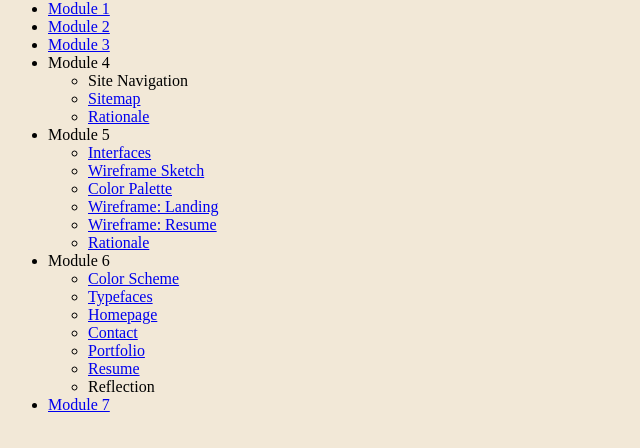
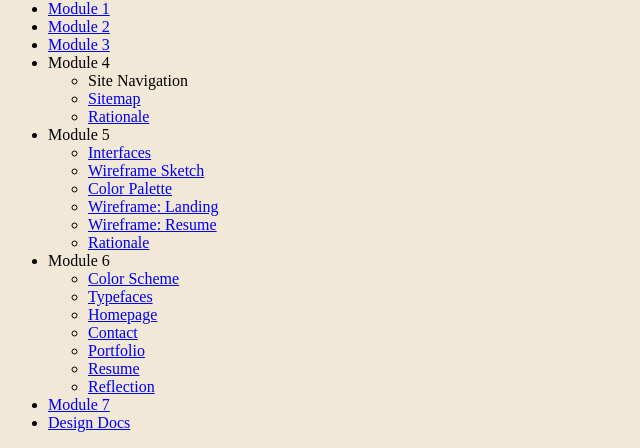
Before and after one commit to KatheryL/cat, a plain HTML site: page index.html in a window 1280 px wide. Shown: the part 382-830 px from the top of the page, without its empty margins (0-640 px from the left). Drawn offline with Linux system fonts and the light colour scheme.

Commit message:
design doc

```diff
--- a/index.html
+++ b/index.html
@@ -36,10 +36,11 @@
 			<li><a href="contact.psd"> Contact </a></li>
 			<li><a href="portfolio.psd"> Portfolio </a></li>
 			<li><a href="resume.psd"> Resume </a></li>
-			<li>Reflection</li>
+			<li><a href="module6reflection.pdf"> Reflection </a></li>
 		</ul>
 
 	<li><a href="module7.pdf">Module 7</a></li>
+	<li><a href="design_doc.zip"> Design Docs </a></li>
 
 
 	</body>
```
Also changed, not shown: 30 other files.
